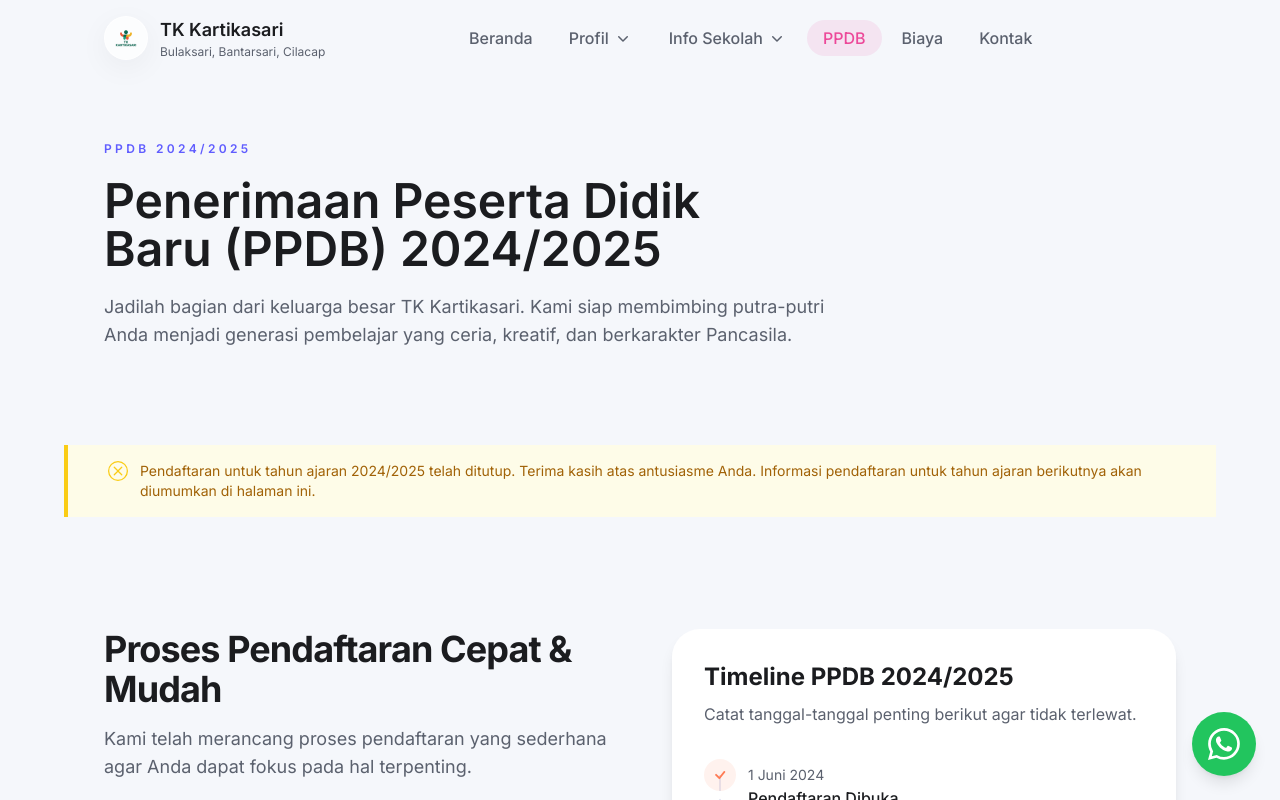
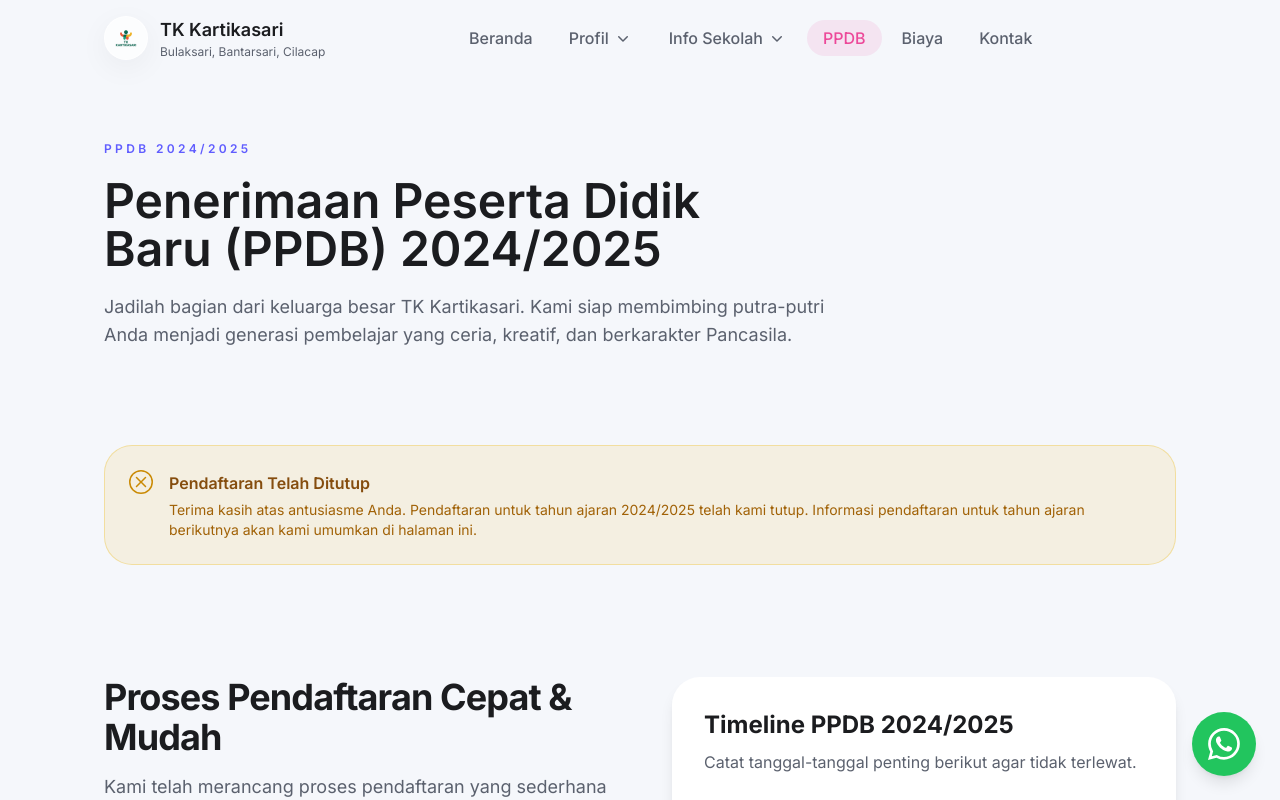
Before and after one commit to jwrfree/tk-kartikasari, a Next.js app: page /ppdb in a window 1280 px wide. Shown: the top 800 px of the page. Built offline with nearby package versions, Linux system fonts and the light colour scheme.

Commit message:
fix: Restore missing footer

```diff
--- a/app/layout.tsx
+++ b/app/layout.tsx
@@ -3,6 +3,7 @@ import { cn } from "@/lib/utils";
 import "@/app/globals.css";
 import { Metadata, Viewport } from "next";
 import Header from "@/components/Header";
+import Footer from "@/components/Footer";
 import WhatsAppButton from "@/components/WhatsappButton";
 import siteData from "@/data/site.json";
 import { createOrganizationJsonLd, createWebSiteJsonLd, createLocalBusinessJsonLd } from "@/lib/json-ld";
@@ -61,7 +62,8 @@ export default function RootLayout({ children }: RootLayoutProps) {
       >
         <div className="relative flex min-h-screen flex-col">
           <Header />
-          <div className="flex-1">{children}</div>
+          <main className="flex-1">{children}</main>
+          <Footer />
         </div>
         <WhatsAppButton />
       </body>
--- a/app/ppdb/page.tsx
+++ b/app/ppdb/page.tsx
@@ -31,19 +31,23 @@ export default function PpdbPage() {
       />
 
       {/* Status Pendaftaran Ditutup */}
-      <div className="bg-yellow-50 border-l-4 border-yellow-400 p-4 my-8 content-container">
-        <div className="flex">
-          <div className="flex-shrink-0">
-            <XCircle className="h-5 w-5 text-yellow-400" aria-hidden="true" />
-          </div>
-          <div className="ml-3">
-            <p className="text-sm text-yellow-700">
-              Pendaftaran untuk tahun ajaran 2024/2025 telah ditutup. Terima kasih atas antusiasme Anda. Informasi pendaftaran untuk tahun ajaran berikutnya akan diumumkan di halaman ini.
-            </p>
+      <div className="content-container my-8">
+        <div className="rounded-2xl border border-yellow-500/30 bg-yellow-500/10 p-6">
+          <div className="flex">
+            <div className="flex-shrink-0">
+              <XCircle className="h-6 w-6 text-yellow-600" aria-hidden="true" />
+            </div>
+            <div className="ml-4">
+              <h3 className="font-semibold text-yellow-800">Pendaftaran Telah Ditutup</h3>
+              <div className="mt-1 text-sm text-yellow-700">
+                <p>
+                  Terima kasih atas antusiasme Anda. Pendaftaran untuk tahun ajaran 2024/2025 telah kami tutup. Informasi pendaftaran untuk tahun ajaran berikutnya akan kami umumkan di halaman ini.
+                </p>
+              </div>
+            </div>
           </div>
         </div>
       </div>
-
 
       {/* Proses Pendaftaran */}
       <div className="bg-surfaceAlt">
--- /dev/null
+++ b/components/Footer.tsx
@@ -0,0 +1,18 @@
+
+import site from '@/data/site.json';
+
+export default function Footer() {
+  const currentYear = new Date().getFullYear();
+
+  return (
+    <footer className="bg-surface border-t border-border">
+      <div className="container py-8 text-center">
+        <h3 className="font-semibold text-lg text-text">{site.schoolName}</h3>
+        <p className="text-sm text-text-muted max-w-sm mx-auto mt-1">{site.address}</p>
+        <div className="mt-6 pt-6 border-t border-border/50 text-xs text-text-muted">
+          <p>&copy; {currentYear} {site.schoolName}. All rights reserved.</p>
+        </div>
+      </div>
+    </footer>
+  );
+}
--- a/components/Header.tsx
+++ b/components/Header.tsx
@@ -35,7 +35,7 @@ export default function Header() {
     <>
       <header
         className={`sticky top-0 z-50 transition-all duration-300 ${
-          isScrolled
+          isScrolled && !isMobileMenuOpen
             ? 'border-b border-white/40 bg-white/60 shadow-lg backdrop-blur-xl backdrop-saturate-150'
             : 'border-b border-transparent'
         }`}
```
